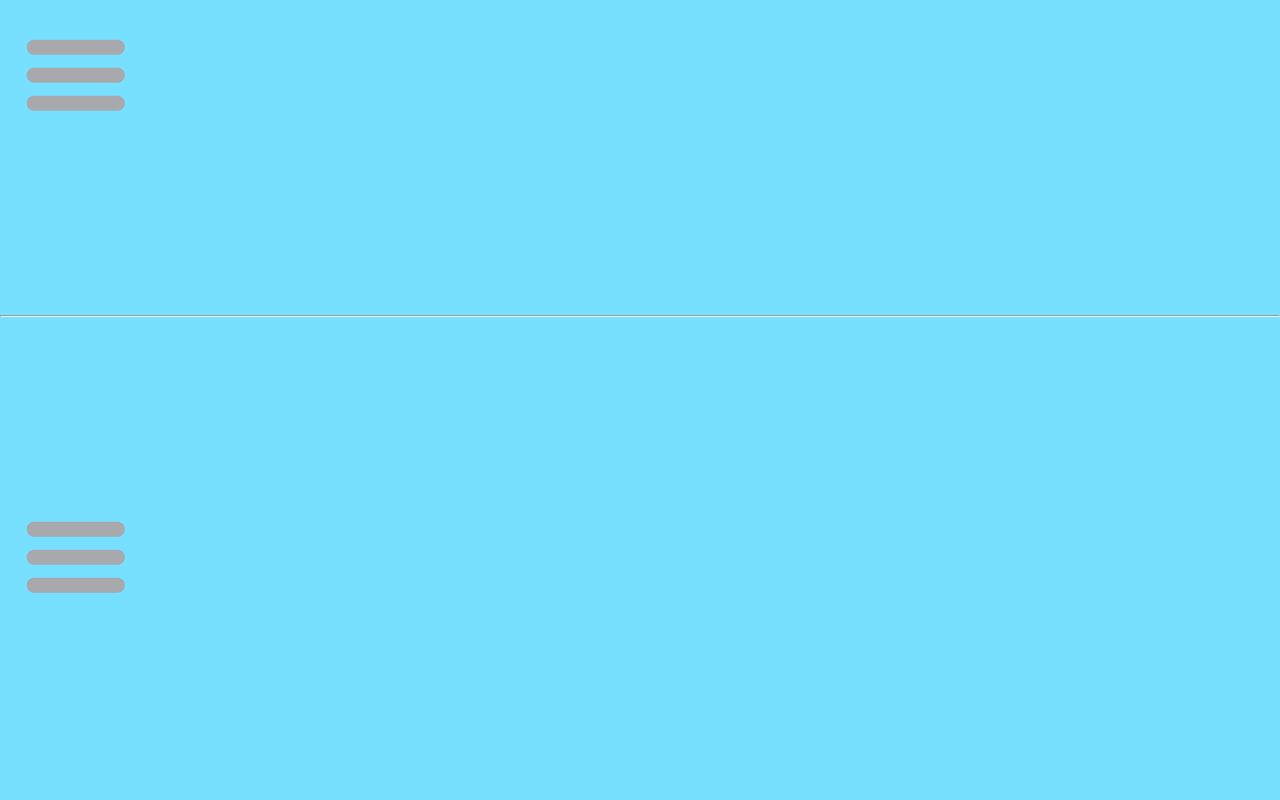
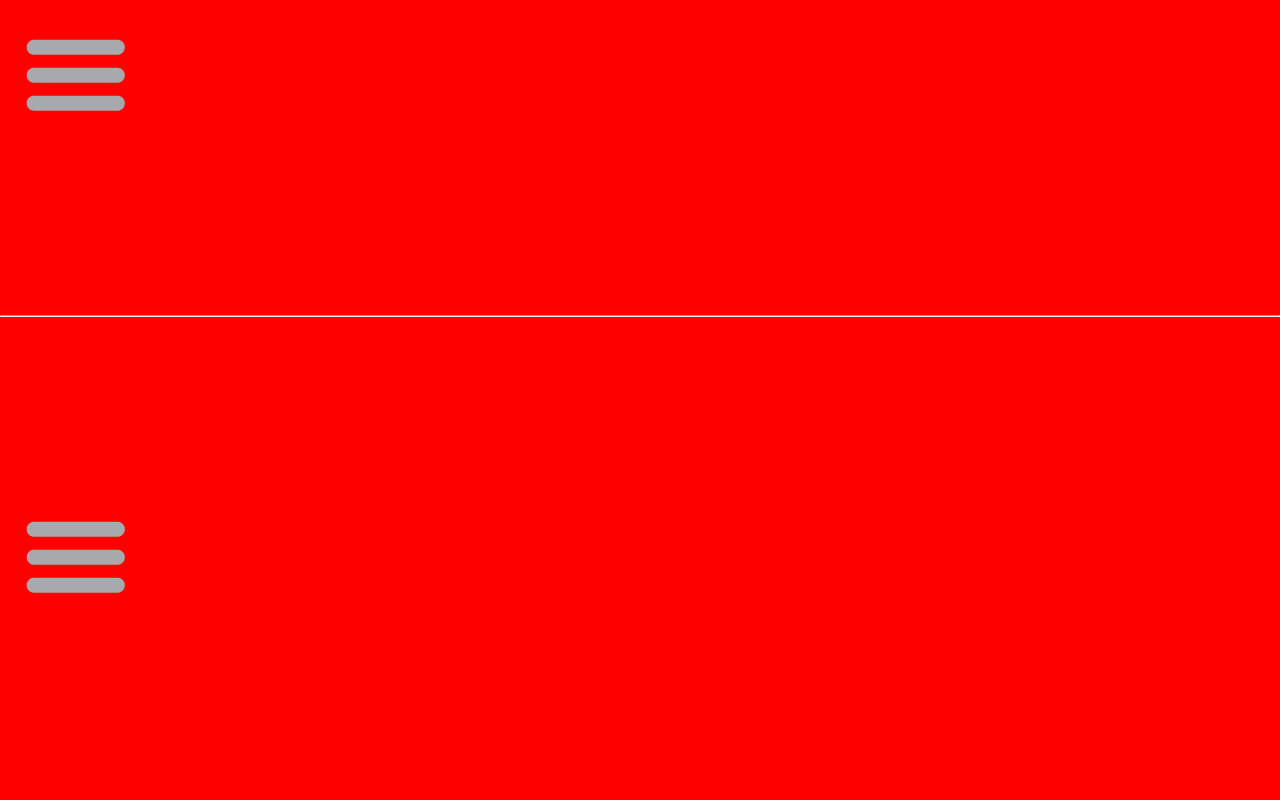
Before and after one commit to Timearchitect/webb23-html-and-css, a plain HTML site: page 2023-03-09 torsdag/index2.html in a window 1280 px wide. Shown: the top 800 px of the page. Drawn offline with Linux system fonts and the light colour scheme.

Commit message:
internal

```diff
--- a/2023-03-09 torsdag/index2.html
+++ b/2023-03-09 torsdag/index2.html
@@ -7,6 +7,19 @@
         <title>media range</title>
         <link rel="stylesheet" href="style2.css" />
         <script src="script.js" defer></script>
+
+        <style>
+            body{
+                background: red;
+            }
+
+        </style>
+
+        <script>
+            alert("hello");
+
+
+        </script>
     </head>
     <body>
         <!-- input[type=checkbox] -->
```
